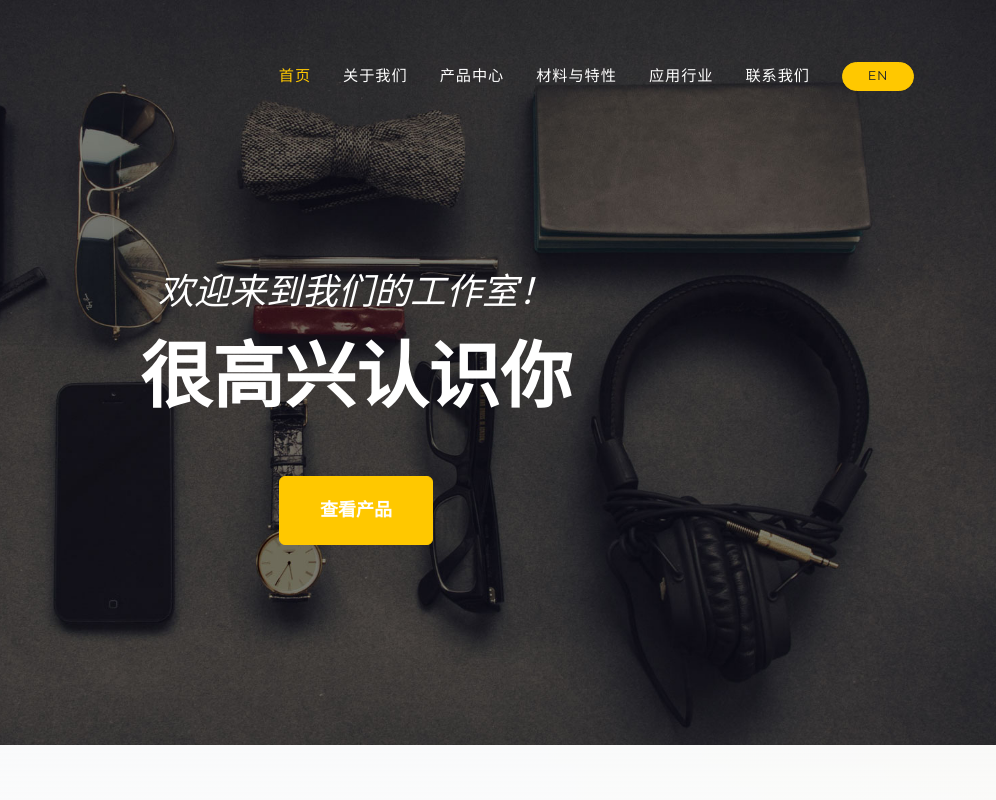
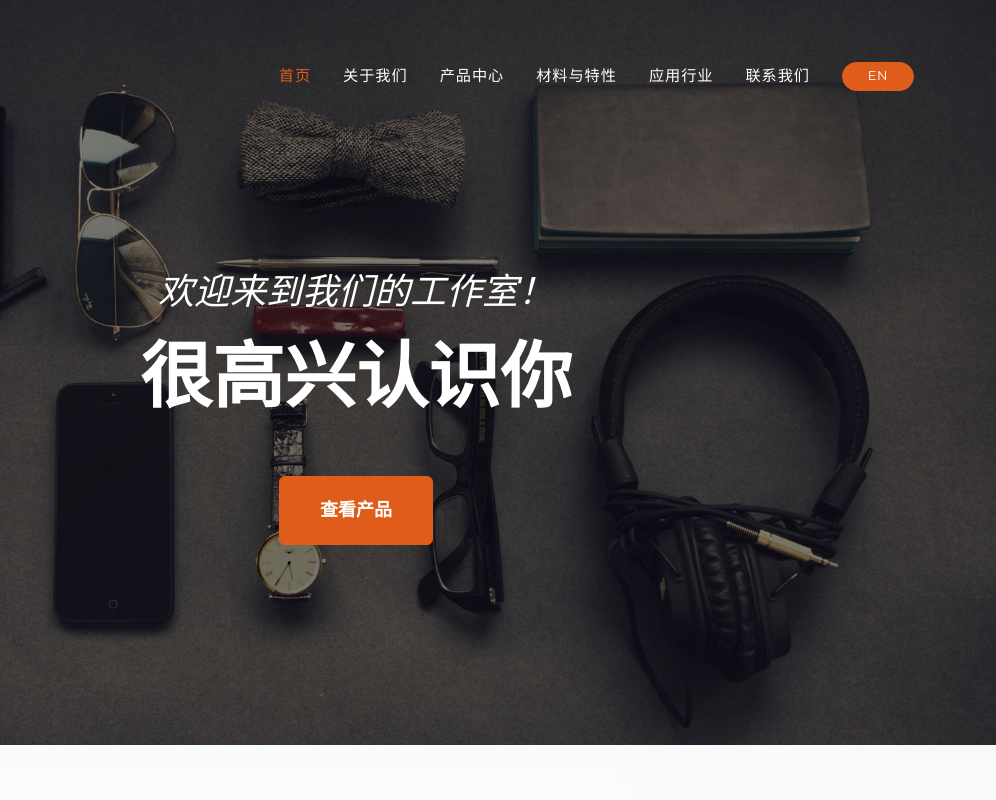
Before and after one commit to CuilingSun/SZ_CHX, a website: page src/pug/index.pug in a window 1280 px wide. Both pictures are taken after a click on the button "中文". Shown: the top 800 px of the page, 284-1280 px from the left. Drawn offline with nearby package versions, Linux system fonts and the light colour scheme; files that its build step writes are made by us from their sources; files whose address does not match are found by name.

Commit message:
Change style color

```diff
--- a/src/scss/components/_navbar.scss
+++ b/src/scss/components/_navbar.scss
@@ -5,7 +5,7 @@
 #mainNav {
     padding-top: 1rem;
     padding-bottom: 1rem;
-    background-color: $gray-900;
+    background-color: $navy;
 
     .navbar-toggler {
 
@@ -69,7 +69,7 @@
 
         &:hover,
         &:focus {
-            color: $gray-900;
+            color: $white;
             background-color: $primary;
             border-color: $primary;
         }
@@ -100,7 +100,7 @@
         &.navbar-shrink {
             padding-top: 1rem;
             padding-bottom: 1rem;
-            background-color: $gray-900;
+            background-color: $navy;
 
             .navbar-brand {
                 font-size: 1.25em;
--- a/src/scss/sections/_about.scss
+++ b/src/scss/sections/_about.scss
@@ -335,8 +335,8 @@
         border-radius: 1.75rem;
         text-align: center;
         background:
-            linear-gradient(135deg, rgba(shade-color($primary, 55%), 0.97) 0%, rgba($gray-900, 0.99) 60%),
-            radial-gradient(ellipse at top left, rgba($primary, 0.18), transparent 55%);
+            linear-gradient(135deg, $navy 0%, shade-color($navy, 25%) 100%),
+            radial-gradient(ellipse at top left, rgba($primary, 0.25), transparent 50%);
 
         h2 {
             max-width: none;
--- a/src/scss/variables/_colors.scss
+++ b/src/scss/variables/_colors.scss
@@ -2,13 +2,14 @@
 // Colors
 //
 
-// Override Bootstrap color variables
+// Brand colors
 
-$yellow: #ffc800;
+$navy:  #0d2240;
+$orange: #e05c1a;
 
 // Override Bootstrap state colors variables
 
-$primary: $yellow;
+$primary: $orange;
 
 // Override Bootstrap contrast ratio
 
```
Also changed, not shown: dist/css/styles.css.
